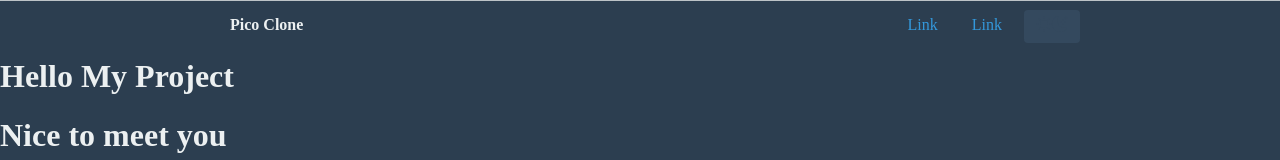
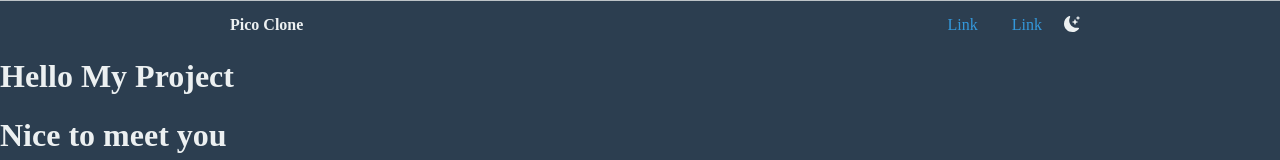
Before and after one commit to ferhatgozupekk/bolum-sonu-cal-smas-, a React (Vite) app: page / in a window 1280 px wide. Shown: the top 160 px of the page. Built offline with nearby package versions, Linux system fonts and the light colour scheme.

Commit message:
10.15 Context API Yapısının Oluşturulması

```diff
--- a/src/components/Header.jsx
+++ b/src/components/Header.jsx
@@ -1,8 +1,12 @@
 import { StyledHeader } from "./styled/Header.styled";
 import { BsFillSunFill } from "react-icons/bs";
 import { BsFillMoonStarsFill } from "react-icons/bs";
+import { useContext } from "react";
+import { SiteContext } from "../context/SiteContext";
 
 function Header() {
+  const { themeName, handleTheme } = useContext(SiteContext);
+
   return (
     <StyledHeader>
       <nav>
@@ -19,10 +23,13 @@ function Header() {
             <a href="#">Link</a>
           </li>
           <li>
-            <a href="#">
-              <BsFillSunFill />
-              <BsFillMoonStarsFill />
-            </a>
+            <span onClick={handleTheme}>
+              {themeName === "light" ? (
+                <BsFillMoonStarsFill />
+              ) : (
+                <BsFillSunFill />
+              )}
+            </span>
           </li>
         </ul>
       </nav>
--- /dev/null
+++ b/src/context/SiteContext.jsx
@@ -0,0 +1,19 @@
+import { createContext, useState } from "react";
+export const SiteContext = createContext();
+
+export function SiteContextProvider({ children }) {
+  const [themeName, setThemeName] = useState("light");
+
+  function handleTheme() {
+    setThemeName((prev) => {
+      const themeInfo = prev === "light" ? "dark" : "light";
+      return themeInfo;
+    });
+  }
+
+  return (
+    <SiteContext.Provider value={{ themeName, handleTheme }}>
+      {children}
+    </SiteContext.Provider>
+  );
+}
--- a/src/main.jsx
+++ b/src/main.jsx
@@ -4,12 +4,15 @@ import App from "./App.jsx";
 import { GlobalStyle } from "./components/styled/GlobalStyle.js";
 import { ThemeProvider } from "styled-components";
 import { darkTheme, lightTheme } from "./theme";
+import { SiteContextProvider } from "./context/SiteContext.jsx";
 
 ReactDOM.createRoot(document.getElementById("root")).render(
   <React.StrictMode>
-    <ThemeProvider theme={darkTheme}>
-      <GlobalStyle />
-      <App />
-    </ThemeProvider>
+    <SiteContextProvider>
+      <ThemeProvider theme={darkTheme}>
+        <GlobalStyle />
+        <App />
+      </ThemeProvider>
+    </SiteContextProvider>
   </React.StrictMode>
 );
```
